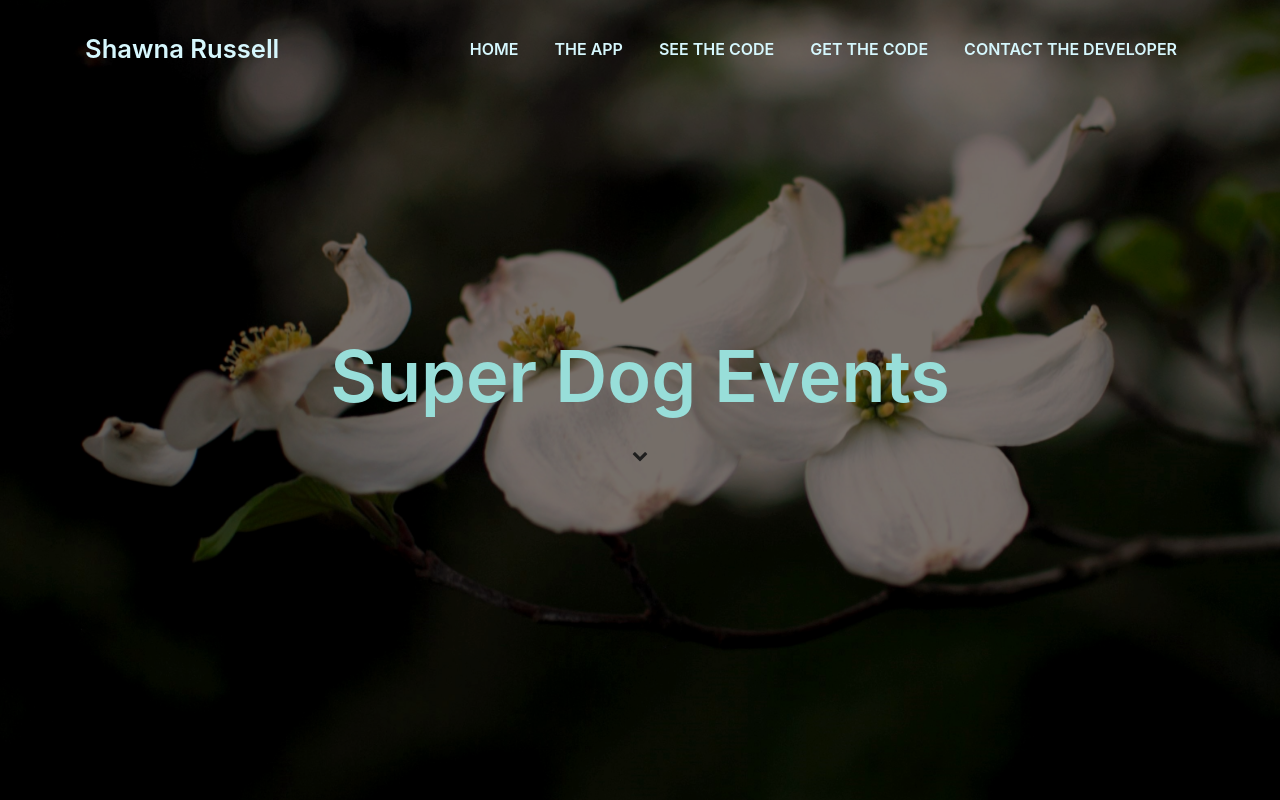
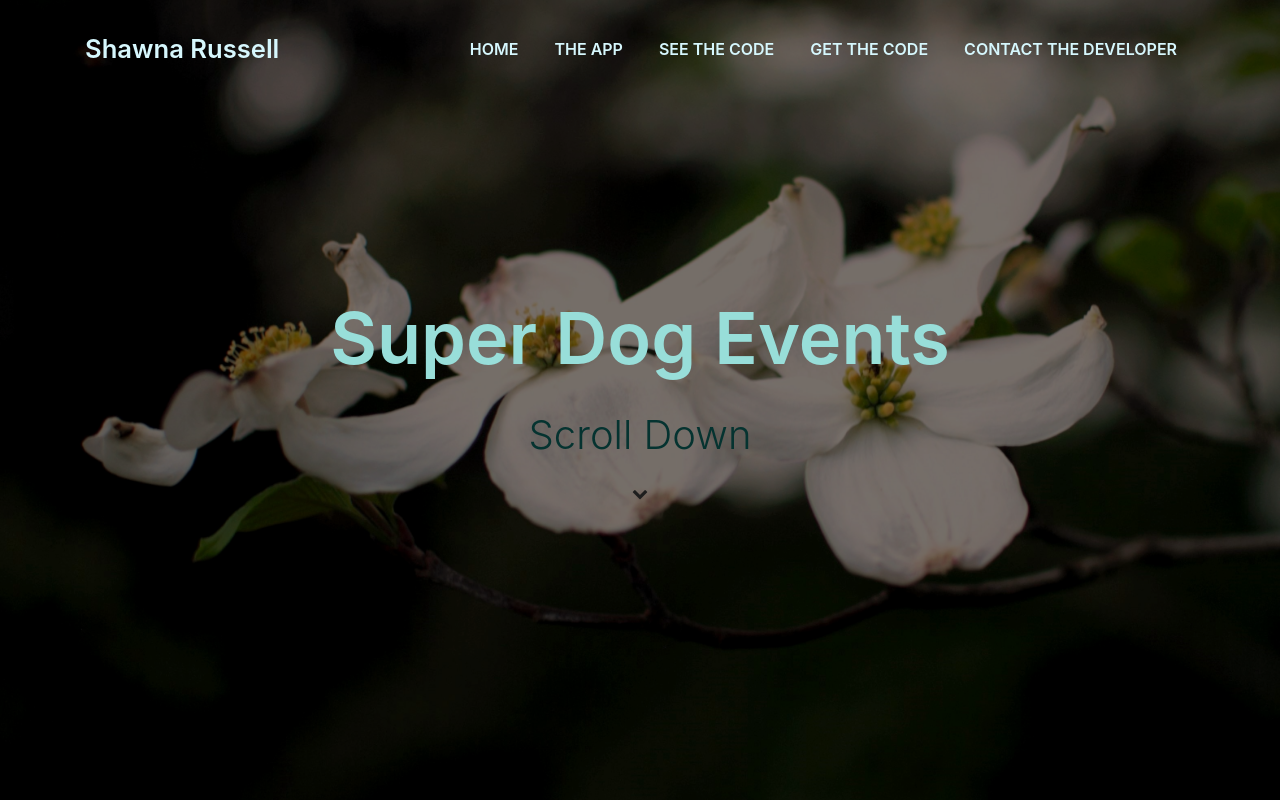
Before and after one commit to shawnatwrussell/SuperDog, a plain HTML site: page app.html in a window 1280 px wide. Shown: the top 800 px of the page. Drawn offline with nearby package versions, Linux system fonts and the light colour scheme; some packages are replaced by stand-ins of ours; a script that the page names is missing.

Commit message:
Updated Scroll Down

```diff
--- a/app.html
+++ b/app.html
@@ -81,6 +81,7 @@
                 <div class="container">
                     <h1 class="intro-title mb-4">Super Dog Events</h1>
                     <!--SCROLL DOWN-->
+                    <p class="intro-subtitle">Scroll Down</p>
                     <a href="#" class="scroll-down" size="large"><i class="fa fa-chevron-down"></i></a>
                 </div>
             </div>
--- a/css/style.css
+++ b/css/style.css
@@ -693,6 +693,7 @@ a:hover {
 .intro .intro-subtitle {
   font-size: 1.5rem;
   font-weight: 300;
+  color: #053330;
 }
 
 @media (min-width: 768px) {
```
Also changed, not shown: code.html (+1 -0 lines), contact.html (+1 -0 lines), index.html (+1 -0 lines).
